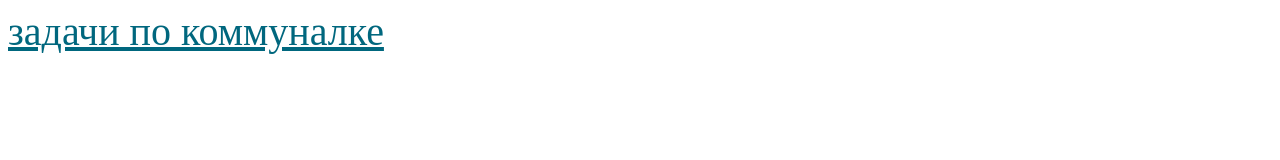
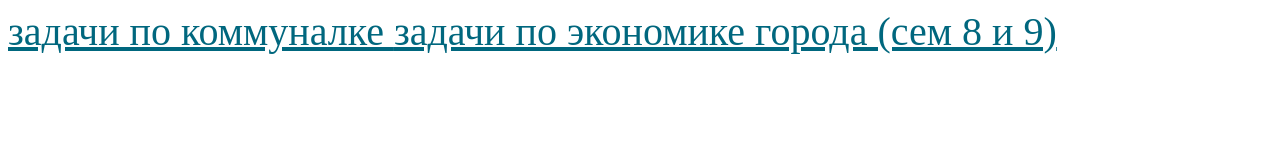
Before and after one commit to kapitonovk/public_web, a plain HTML site: page index.html in a window 1280 px wide. Drawn offline with Linux system fonts and the light colour scheme.

Commit message:
Update index.html

```diff
--- a/index.html
+++ b/index.html
@@ -18,7 +18,7 @@ a {color: #00677e; font-size: 5vh; text-align: center}
 	<body>
 
 <a href="comm_tasks.html">задачи по коммуналке </a>
-
+<a href="ec_tasks.html">задачи по экономике города (сем 8 и 9) </a>
 	</body>
 
 </hmtl>
```
